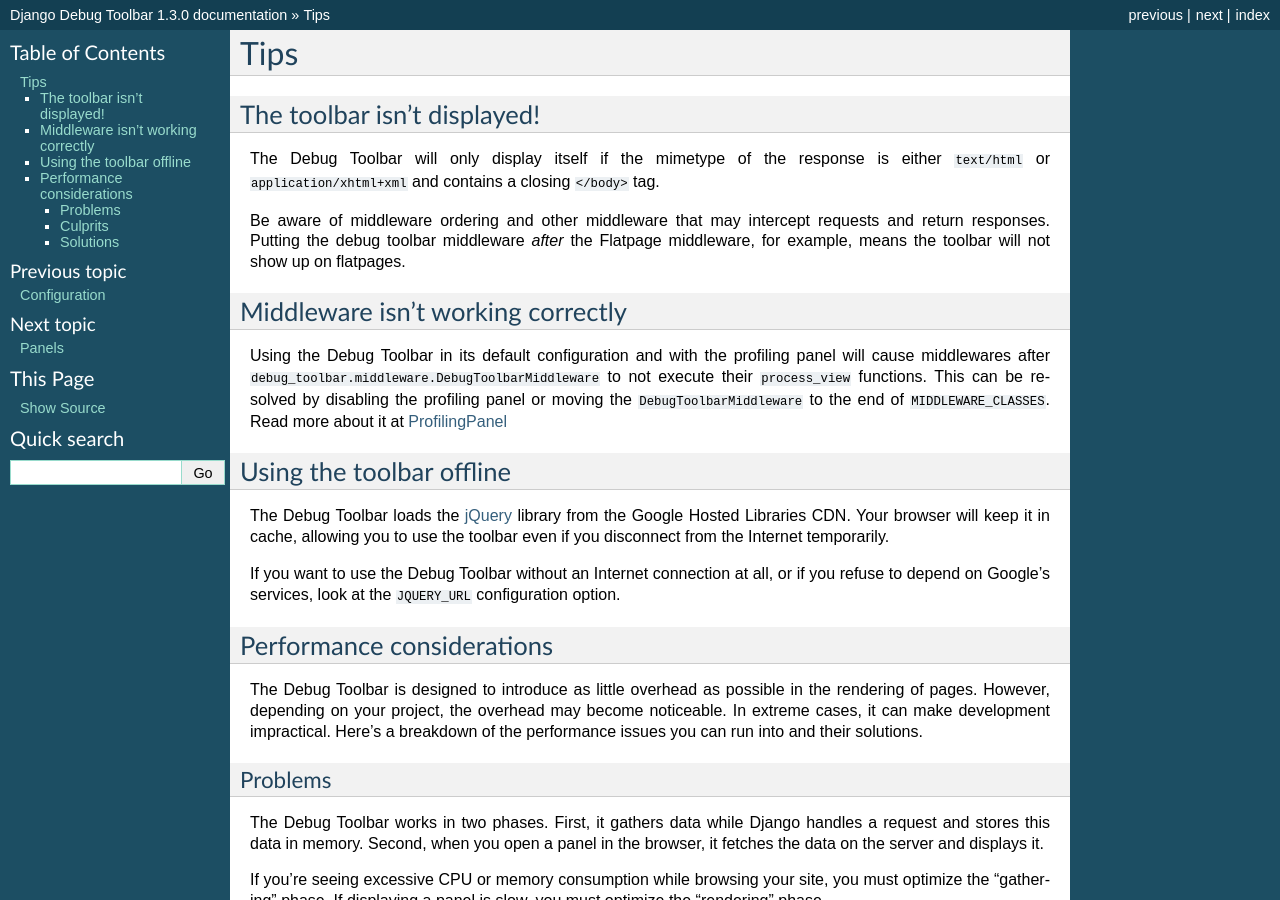
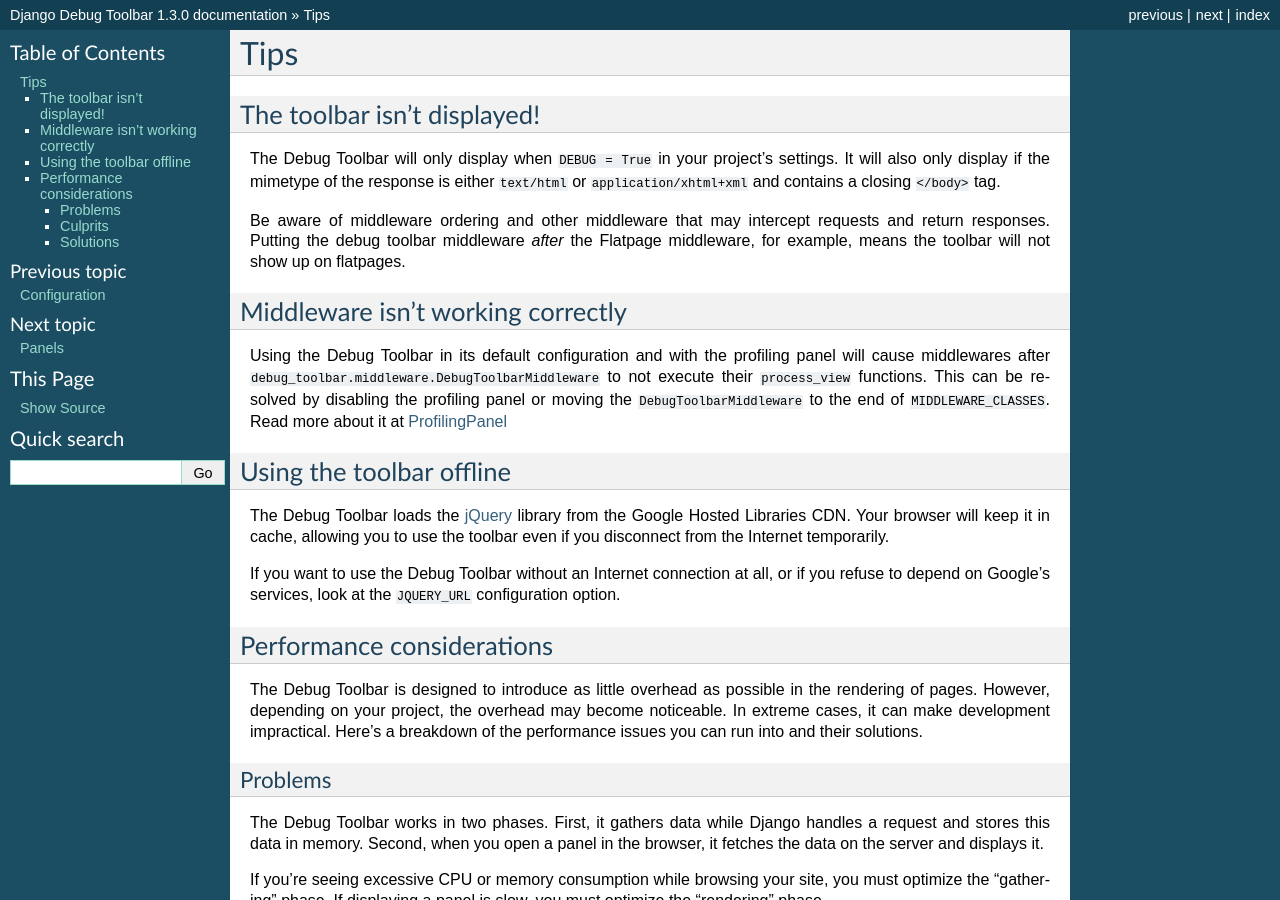
Before and after one commit to jazzband/django-debug-toolbar, a Sphinx documentation site: the page built from docs/tips.rst, in a window 1280 px wide and 900 px high. Built offline with Sphinx 7.4.7, drawn with Linux system fonts in a browser that asks for light colours.

Commit message:
Mention that the toolbar only displays when DEBUG=True.
Fixes #700.

```diff
--- a/docs/tips.rst
+++ b/docs/tips.rst
@@ -4,7 +4,8 @@
 The toolbar isn't displayed!
 ----------------------------
 
-The Debug Toolbar will only display itself if the mimetype of the response is
+The Debug Toolbar will only display when ``DEBUG = True`` in your project's
+settings. It will also only display if the mimetype of the response is
 either ``text/html`` or ``application/xhtml+xml`` and contains a closing
 ``</body>`` tag.
 
```
